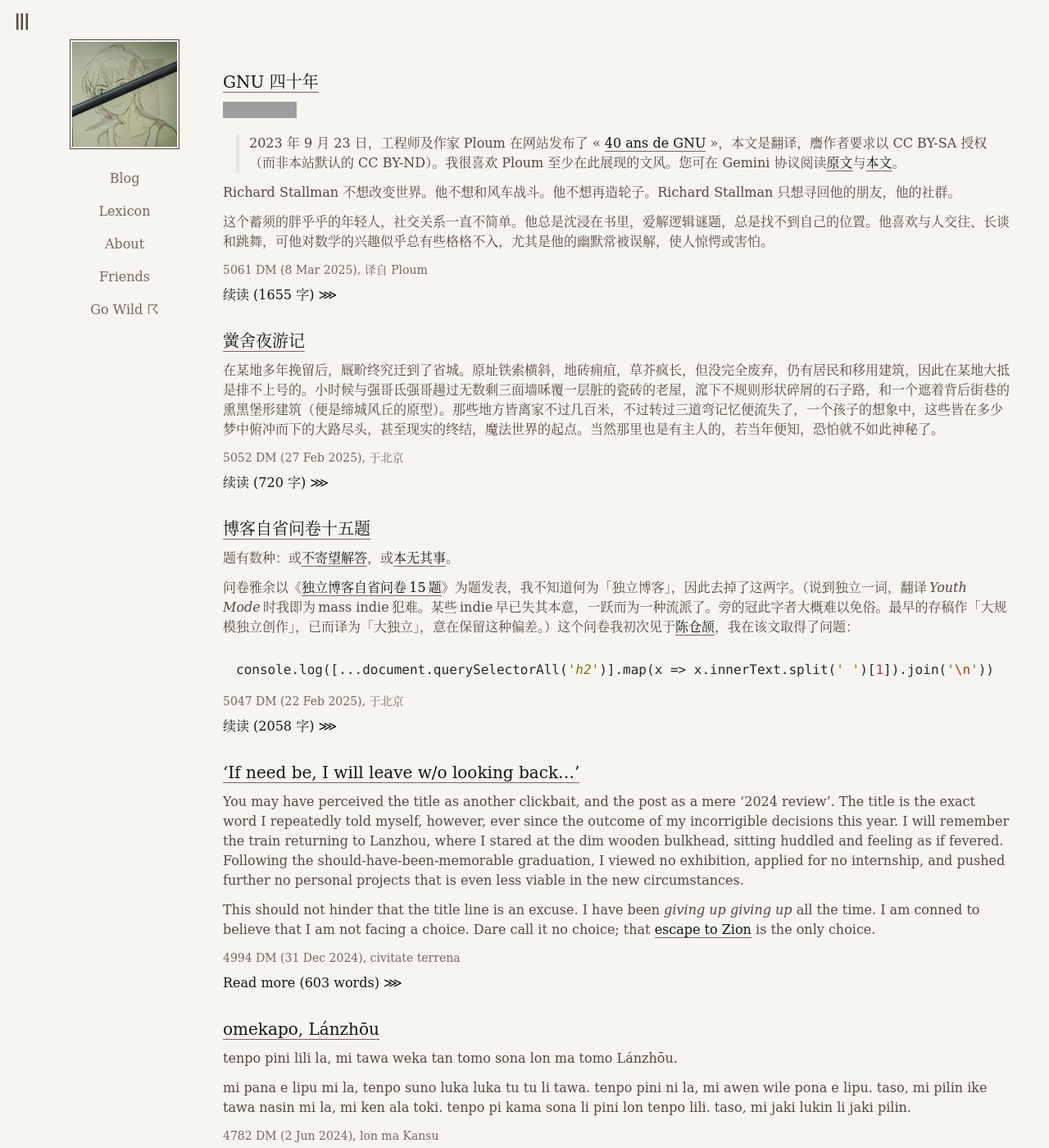
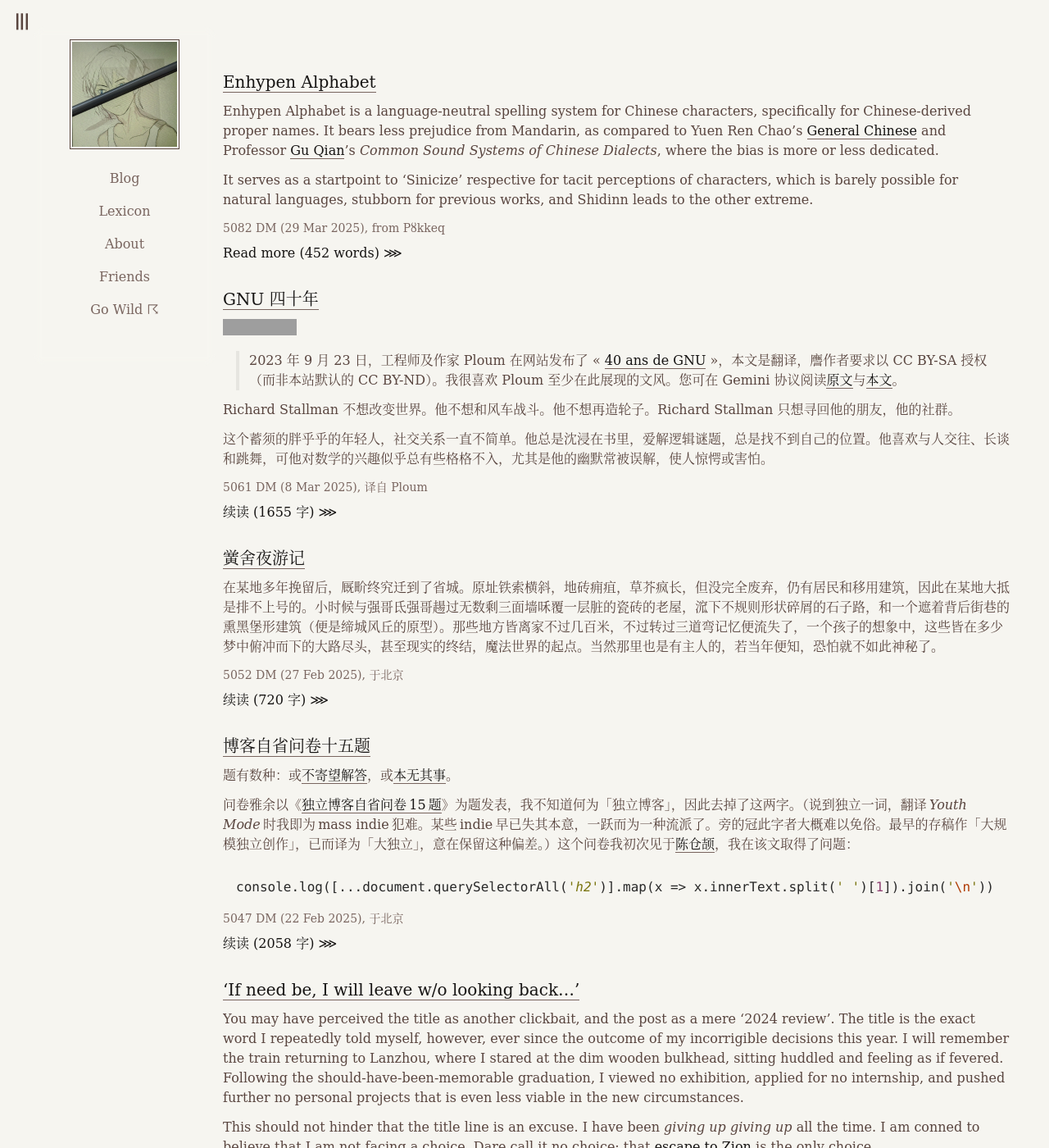
Before and after one commit to 0xis-cn/0xis-cn, a Jekyll site: the page built from blog/index.html, in a window 1280 px wide and 1400 px high. Shown: the whole window at 82% size. Built offline with Jekyll 4.4.1, drawn with Linux system fonts in a browser that asks for light colours; the list of posts is cut into pages by our own code; some of the changed text lies outside the part shown; grey boxes are pictures that could not be loaded.

```diff
--- a/Gemfile
+++ b/Gemfile
@@ -1,4 +1,4 @@
-source 'https://mirrors.tuna.tsinghua.edu.cn/rubygems/'
+# source 'https://mirrors.tuna.tsinghua.edu.cn/rubygems/'
 
 gem 'jekyll', '~> 4.2'
 gem 'webrick'
--- /dev/null
+++ b/_posts/2025-03-29-enhypen-alphabet.md
@@ -0,0 +1,90 @@
+---
+title: Enhypen Alphabet
+lang: en
+layout: post
+ciemmwue: from Pȣkkeq
+---
+
+Enhypen Alphabet is a language-neutral spelling system for Chinese characters, specifically for Chinese-derived proper names. It bears less prejudice from Mandarin, as compared to Yuen Ren Chao’s [General Chinese](https://en.wikipedia.org/wiki/General_Chinese) and Professor [Gu Qian](https://chin.nju.edu.cn/English/Faculty/AppliedLinguistics/20230516/i246356.html)’s *Common Sound Systems of Chinese Dialects*, where the bias is more or less dedicated.
+
+It serves as a startpoint to ‘Sinicize’ respective for tacit perceptions of characters, which is barely possible for natural languages, stubborn for previous works, and Shidinn leads to the other extreme.
+
+<!--more-->
+
+Named after the South Korean boy band in the early development, the scheme is redefined as the backronym ‘empirical nominal hyperlingual notation’. As an April Fool's Day post written under extreme pressure, the omissions are not planned to be corrected.
+
+## Initials
+
+Inherited from Sampson’s spelling of Old Chinese (matched through phonemes, but seen from jurisdiction only slightly drifted), which is nearly identical to General Chinese except for the use of voiced letters.
+
+For tones, options include
+
+- c for departing and h for going tone, as Sampson (who prefers s to h).
+- As in General Chinese, duplicate the vowel for departing tone (possibly hard to recognise) and ‘intensify’ the last letter for going tone.
+- Use diacritics or numerals [as my friend](https://lanlanfiction.fandom.com/zh/wiki/%E6%8B%89%E4%B8%81%E5%8C%96%E6%96%B0%E6%96%87%E5%AD%97).
+
+## Finals
+
+<details markdown=1>
+<summary lang=cmn>韵 a 麻韵车，韵 ai 皆夬的…</summary>
+- a 麻
+- ai 皆开夬
+- au 肴
+- am 衔咸
+- an 删山
+- aq 江
+- â 歌戈开
+- åq 唐阳
+- åu 豪
+- em 盐添
+- e 祭
+- ei 齐
+- en 仙先
+- eq 清青
+- i 之脂A
+- ie 支
+- im 侵A
+- in 臻
+- io 宵
+- iq 蒸
+- ı 之脂B
+- ın 真B
+- ım 侵B
+- o 模
+- oa 歌合
+- oi 皆合
+- on 魂
+- oq 东
+- ou 侯
+- ô 鱼
+- ôi 灰
+- ôn 元
+- ôm 严凡
+- ɵm 覃
+- ɵn 寒
+- ȣn 痕
+- ȣq 登
+- u 虞
+- ui 微
+- un 文
+- uq 冬
+</details>
+
+## Sample
+
+| 癸巳歳晩書懐 | `<left as an exercise>` |
+|-|-|
+| 無能短見愍操觚 標榜文明紫亂朱  |Vunȣq toɵnkenh miin tsåugou, piopåaq vunmeq tzi loɵn jou. |
+| 限字暴於始皇暴 制言愚駕厲王愚  |Gann dzıh båw ô Shıigoåq båw, jeh qôn qu kah Lehwåq qu.   |
+| 不知書契垂千載 何止寒暄便匹夫  |Pou tji shôkhey zjui tsentzɵe, gâji gɵnhôn bien phitfu.   |
+| 根本不同休妄斷 蟹行記號但音符  | Kınpoon pouhdoq hiu vånqtuɵnh, gaygang kihgaw dɵnn ımfvu.|
+{:lang="ja"}
+
+## Notes
+
+Biblography:
+
+- [The coolest conlang ever](https://www.youtube.com/watch?v=WFGA8AicyBs)
+- [Even cooler language adaptation](https://lamiz.fandom.com/zh/wiki/)
+
+The letter ɵ features [Wu pronunciation](https://zhuyuhao.com/) as /ø/. Cantonese /o/ (occasionally; along with ‘Classical Mandarin’ [if existed](https://zhuanlan.zhihu.com/p/694540340)) is barely acceptable [according to my friend](https://lanlanfiction.fandom.com/zh/wiki/%E5%85%B1%E9%80%9A%E5%8C%97%E4%BA%9A%E5%AD%97%E6%AF%8D).
--- a/_sass/reset.scss
+++ b/_sass/reset.scss
@@ -111,7 +111,7 @@ h1, h2, h3, h4, h5, h6 {
 
 /* 同 ul/ol，在文章中应用 table 基本格式 */
 table th, table td, table caption {
-  padding: 0.375em 1em;
+  padding: 0.375em 0.5em;
 }
 
 table caption {
```
